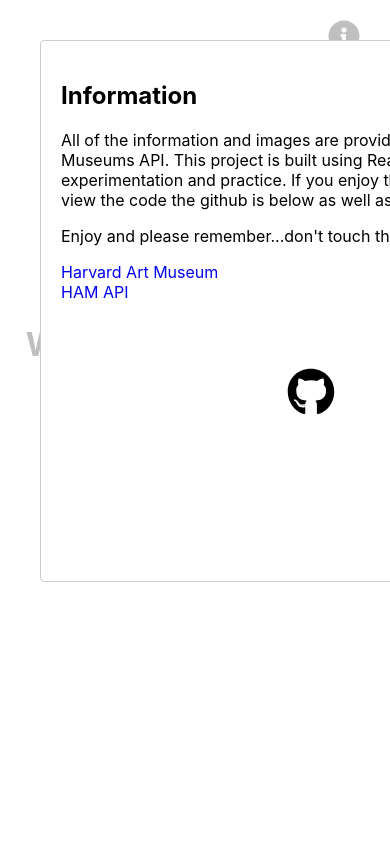
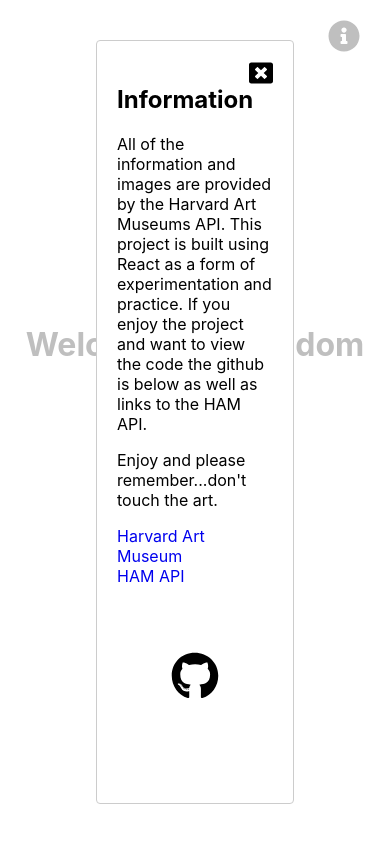
Before and after one commit to jakescript/RandomClicksOfArt, a React (Create React App) app: page / in a window 390 px wide. Both pictures are taken after a click on the icon 359 px from the left and 26 px from the top of the page. Built offline with nearby package versions, Linux system fonts and the light colour scheme.

Commit message:
Fixed css - added mobile

```diff
--- a/src/components/Header.js
+++ b/src/components/Header.js
@@ -1,7 +1,5 @@
 import React, { Component } from "react"
-import { FaInfoCircle, FaGit } from "react-icons/fa";
-import { FaWindowClose } from "react-icons/fa";
-import { FaGithub } from "react-icons/fa";
+import { FaInfoCircle, FaWindowClose,  FaGithub} from "react-icons/fa";
 import './header.css';
 import Modal from "react-modal"
 class Header extends Component {
@@ -23,8 +21,8 @@
         let modalStyles = {
             content: {
                 margin: "0 auto",
-                height: "500px",
-                width: "500px",
+                height: "auto",
+                width: "40vw",
                 textAlign: "left"
             }
         }
@@ -55,7 +53,8 @@
                         <li><a href="https://github.com/harvardartmuseums/api-docs">HAM API</a></li>
                     </ul>
 
-                    <a href="https://github.com/jakescript">{<FaGithub className="gitIco" size="3em"/>}</a>
+                    <a href="https://github.com/jakescript/RandomClicksOfArt">{<FaGithub className="gitIco" size="3em"/>}</a>
+
                 </Modal>
             </div>
         )
--- a/src/components/art.css
+++ b/src/components/art.css
@@ -23,14 +23,14 @@
 }
 
 .image-container{
-    width: 700px;
-    height: 700px;
-    margin: 0 auto
+    width: 50vw;
+    height: 50vh;
 }
 
 .art-img{
-    max-width: 100%;
-    max-height: 100%;
+    padding: 10px;
+    max-width: 90%;
+    max-height: 90%;
 }
 
 .next-button{
@@ -41,3 +41,18 @@
 .begin-button{
     cursor: pointer;
 }
+
+@media only screen and (max-width: 600px) {
+    .wrapper{
+        grid-template-columns: 100%;
+    }
+
+    .image-container{
+        margin: 0 auto;
+    }
+
+    .art-titles{
+        text-align: left;
+    }
+
+}
--- a/src/index.css
+++ b/src/index.css
@@ -1,6 +1,6 @@
 body {
   margin: 0;
-  overflow: hidden;
+  /* overflow: hidden; */
   font-family: -apple-system, BlinkMacSystemFont, 'Segoe UI', 'Roboto', 'Oxygen',
     'Ubuntu', 'Cantarell', 'Fira Sans', 'Droid Sans', 'Helvetica Neue',
     sans-serif;
```
